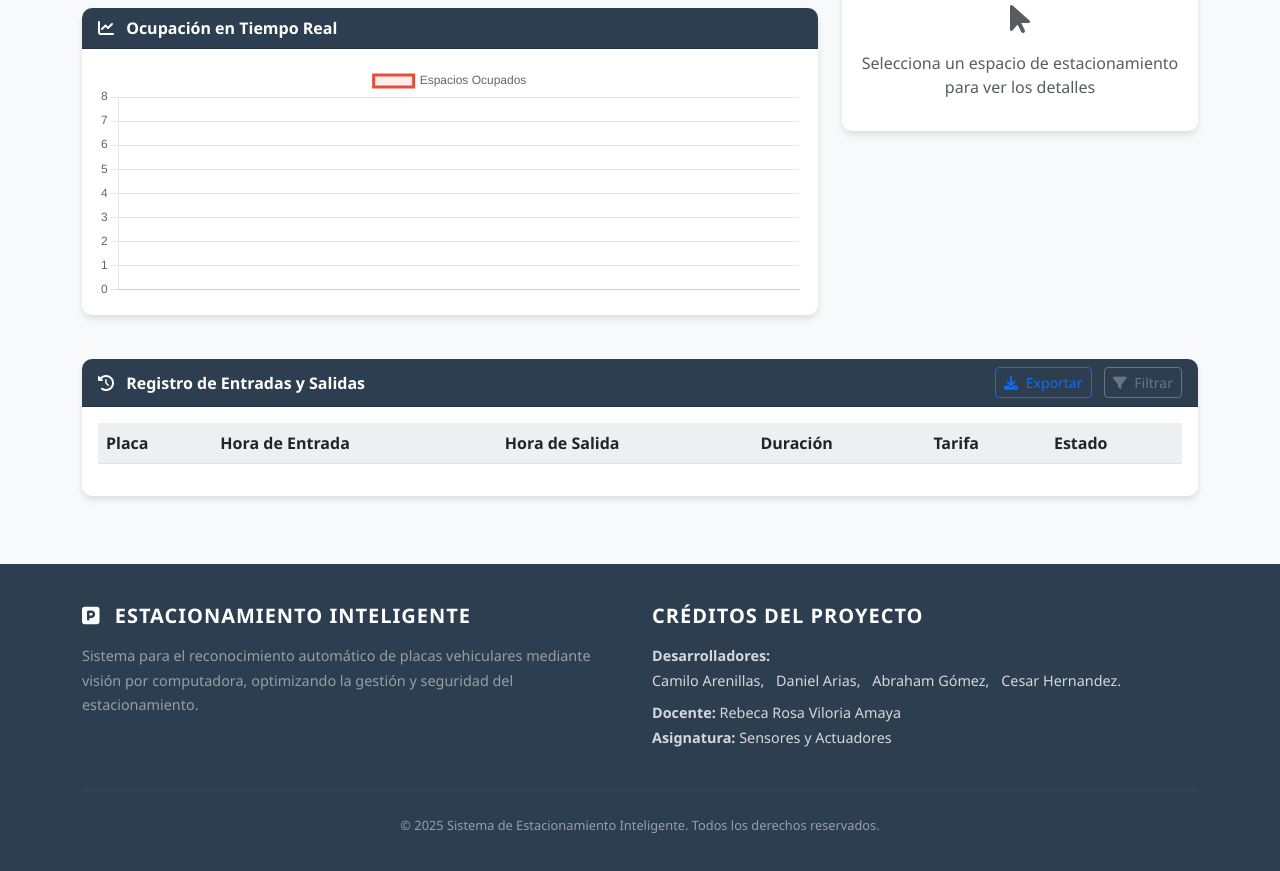
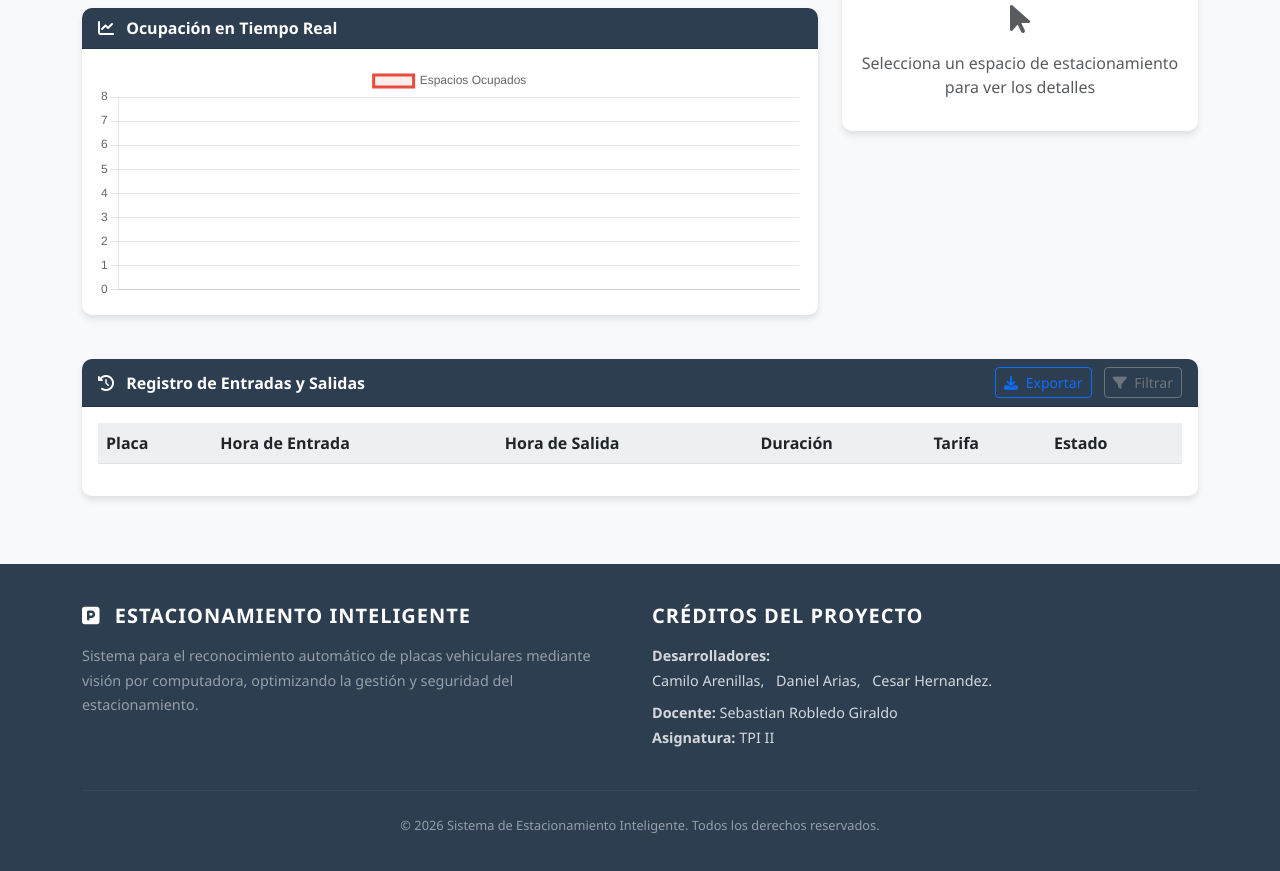
Before and after one commit to Arias-Daniel/Sistema-de-Estacionamiento-Inteligente, a website: page public/index.html in a window 1280 px wide. Shown: the part 713-1584 px from the top of the page. Drawn offline with nearby package versions, Linux system fonts and the light colour scheme; no server answers.

Commit message:
Update index.html

```diff
--- a/public/index.html
+++ b/public/index.html
@@ -294,12 +294,11 @@
                             <ul class="list-inline">
                                 <li class="list-inline-item">Camilo Arenillas,</li>
                                 <li class="list-inline-item">Daniel Arias,</li>
-                                <li class="list-inline-item">Abraham Gómez,</li>
                                 <li class="list-inline-item">Cesar Hernandez.</li>
                             </ul>
                         </li>
-                        <li class="mt-2"><strong>Docente:</strong> Rebeca Rosa Viloria Amaya</li>
-                        <li><strong>Asignatura:</strong> Sensores y Actuadores</li>
+                        <li class="mt-2"><strong>Docente:</strong> Sebastian Robledo Giraldo</li>
+                        <li><strong>Asignatura:</strong> TPI II</li>
                     </ul>
                 </div>
             </div>
@@ -307,7 +306,7 @@
             <hr class="footer-hr">
             <div class="row">
                 <div class="col-12 text-center">
-                    <p class="copyright-text mb-0">&copy; 2025 Sistema de Estacionamiento Inteligente. Todos los derechos reservados.</p>
+                    <p class="copyright-text mb-0">&copy; 2026 Sistema de Estacionamiento Inteligente. Todos los derechos reservados.</p>
                 </div>
             </div>
         </div>
```
